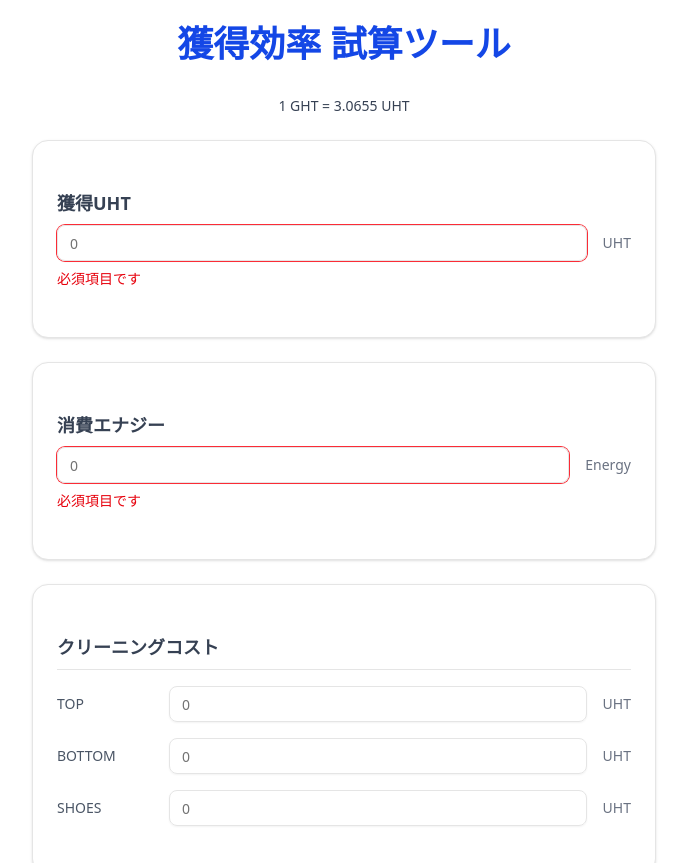
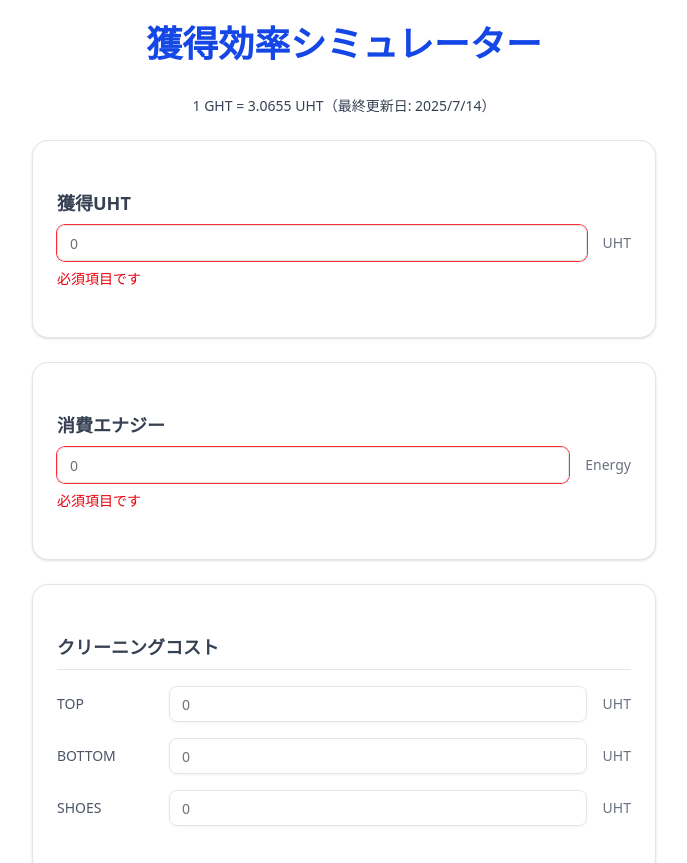
Before and after one commit to Uchinokura0806/Healthree, a Next.js app: page /efficiencyCalculator in a window 1280 px wide. Shown: the top 863 px of the page, without its empty margins (296-983 px from the left). Built offline with nearby package versions, Linux system fonts and the light colour scheme.

Commit message:
[UPDATE] 獲得効率シミュレーター＞タイトル変更、最終更新日追記

```diff
--- a/src/pages/efficiencyCalculator.tsx
+++ b/src/pages/efficiencyCalculator.tsx
@@ -81,9 +81,9 @@ export default function EfficiencyCalculator() {
   return (
     <div className="w-full sm:max-w-2xl mx-auto p-4 sm:p-6 space-y-6">
       <h1 className="text-4xl font-bold text-center text-blue-700 mb-8">
-        獲得効率 試算ツール
+        獲得効率シミュレーター
       </h1>
-	    <p className="text-center text-sm text-gray-700">1 GHT = {rate.toFixed(4)} UHT</p>
+	    <p className="text-center text-sm text-gray-700">1 GHT = {rate.toFixed(4)} UHT（最終更新日: 2025/7/14）</p>
 
       {/* UHT入力 */}
       <Card className="rounded-2xl shadow-sm">
```
